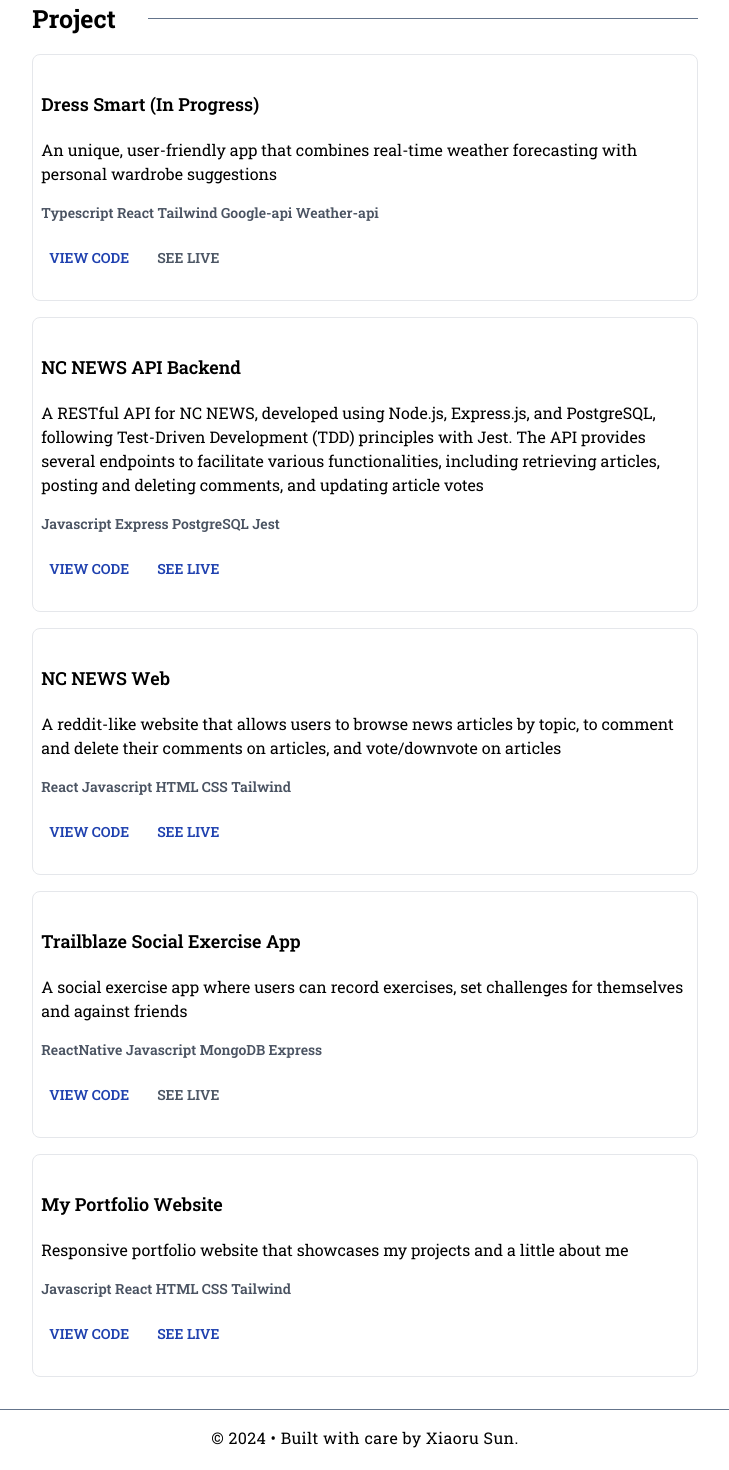
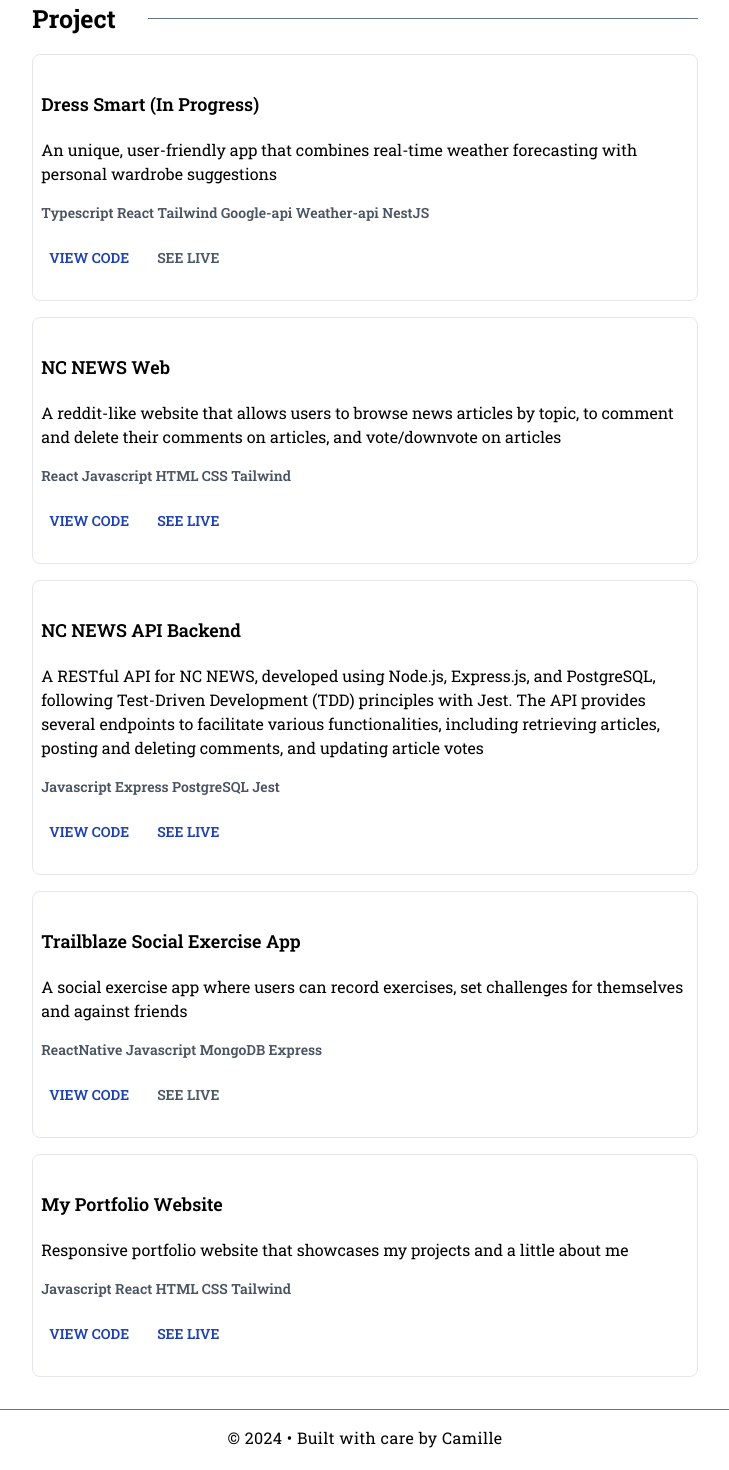
Before and after one commit to XRS-DPP/my-portfolio, a React (Vite) app: page /project in a window 1280 px wide. Shown: the part 159-1629 px from the top of the page, without its empty margins (275-1004 px from the left). Built offline with nearby package versions, Linux system fonts and the light colour scheme.

Commit message:
redeploy

```diff
--- a/data/project_data.json
+++ b/data/project_data.json
@@ -10,10 +10,21 @@
         "React",
         "Tailwind",
         "Google-api",
-        "Weather-api"
+        "Weather-api",
+        "NestJS"
       ],
       "githubUrl": "https://github.com/Xiaoru-Sun/dress-smart-fe",
       "liveUrl": ""
+    },
+
+    {
+      "id": 2,
+      "name": "NC NEWS Web",
+      "created_at": "2024-5-13",
+      "description": "A reddit-like website that allows users to browse news articles by topic, to comment and delete their comments on articles, and vote/downvote on articles",
+      "technologies": ["React", "Javascript", "HTML", "CSS", "Tailwind"],
+      "githubUrl": "https://github.com/Xiaoru-Sun/nc-news",
+      "liveUrl": "https://xrs-news.netlify.app/ "
     },
     {
       "id": 1,
@@ -23,15 +34,6 @@
       "technologies": ["Javascript", "Express", "PostgreSQL", "Jest"],
       "githubUrl": "https://github.com/Xiaoru-Sun/nc-news-backend",
       "liveUrl": "https://project-nc-news-xiaoru-sun.onrender.com/api"
-    },
-    {
-      "id": 2,
-      "name": "NC NEWS Web",
-      "created_at": "2024-5-13",
-      "description": "A reddit-like website that allows users to browse news articles by topic, to comment and delete their comments on articles, and vote/downvote on articles",
-      "technologies": ["React", "Javascript", "HTML", "CSS", "Tailwind"],
-      "githubUrl": "https://github.com/Xiaoru-Sun/nc-news",
-      "liveUrl": "https://xrs-news.netlify.app/ "
     },
 
     {
--- a/src/components/Footer.jsx
+++ b/src/components/Footer.jsx
@@ -5,7 +5,7 @@ const Footer = () => {
         <div className="flex flex-grow h-[1px] bg-slate-500"></div>
       </div>
       <p className="mt-4">
-        <span>© 2024 • </span>Built with care by Xiaoru Sun.
+        <span>© 2024 • </span>Built with care by Camille
       </p>
     </section>
   );
--- a/src/components/Greeting.jsx
+++ b/src/components/Greeting.jsx
@@ -1,36 +1,32 @@
-import AvatarMaker from "../assets/img.svg";
-import { Link } from "react-router-dom";
-import Typewriter from "typewriter-effect";
-import { FaLinkedin } from "react-icons/fa";
-import { FaGithub } from "react-icons/fa";
-import { FaArrowUpRightFromSquare } from "react-icons/fa6";
+import AvatarMaker from '../assets/img.svg';
+import { Link } from 'react-router-dom';
+import Typewriter from 'typewriter-effect';
+import { FaLinkedin } from 'react-icons/fa';
+import { FaGithub } from 'react-icons/fa';
+import { FaArrowUpRightFromSquare } from 'react-icons/fa6';
 
 const Greeting = () => {
   const openLinkedin = () =>
-    window.open("https://www.linkedin.com/in/xiaoru-s-42664160/");
+    window.open('https://www.linkedin.com/in/xiaoru-s-42664160/');
 
   const openGithub = () => {
-    window.open("https://github.com/Xiaoru-Sun");
+    window.open('https://github.com/Xiaoru-Sun');
   };
   return (
     <>
       <section className="md:flex-col md:mt-20 mt-10 w-full flex flex-wrap items-center justify-center font-RobotoSlab ">
-        <div className="">
-          <img
-            src={AvatarMaker}
-            alt="portfolio image"
-            className="rounded-[20%] px-4 md:p-4"
-          ></img>
-        </div>
+        <img
+          src={AvatarMaker}
+          alt="portfolio image"
+          className="rounded-[20%] px-4 md:p-4"
+        ></img>
 
         <div className="p-4 mt-3 mb-5 flex flex-col items-center">
           <div className="mt-3 w-full h-full flex flex-col items-center justify-between">
             <h2>
               <span className="text-[19px] font-RobotoSlab font-semibold mb-6">
                 Hello, I'am
-                <span className="text-[28px] text-green-800 ml-2">
-                  Xiaoru Sun
-                </span>
+                <span className="text-[28px] text-green-800 ml-2">Camille</span>
               </span>
             </h2>
             <div className="mt-6">
@@ -42,7 +38,7 @@ const Greeting = () => {
                   ],
                   autoStart: true,
                   loop: true,
-                  wrapperClassName: "text-[20px]",
+                  wrapperClassName: 'text-[20px]',
                 }}
               />
             </div>
@@ -75,7 +71,7 @@ const Greeting = () => {
               className="font-medium text-[16px] mr-4 my-2 flex items-center"
             >
               <FaArrowUpRightFromSquare />
-              <span className="ml-1">More About Me</span>
+              <span className="ml-1">About Me</span>
             </Link>
           </div>
         </div>
--- a/src/layouts/AppLayout.jsx
+++ b/src/layouts/AppLayout.jsx
@@ -1,13 +1,13 @@
-import { Outlet } from "react-router-dom";
-import Footer from "../components/Footer";
-import Navbar from "../components/Navbar";
+import { Outlet } from 'react-router-dom';
+import Footer from '../components/Footer';
+import Navbar from '../components/Navbar';
 
 const AppLayout = () => {
   return (
     <>
       <div className="lg:w-[65%] lg:mt-5 m-auto">
         <Navbar />
-        <main className="flex justify-center">
+        <main className="flex justify-center items-center">
           <Outlet />
         </main>
         <Footer />
```
